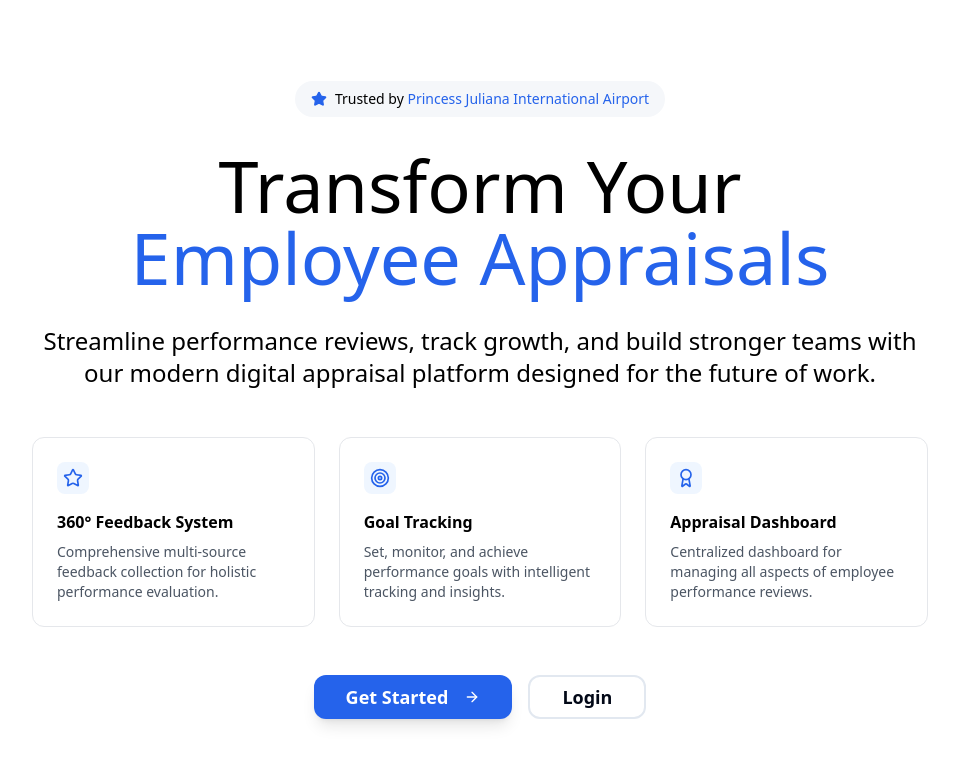
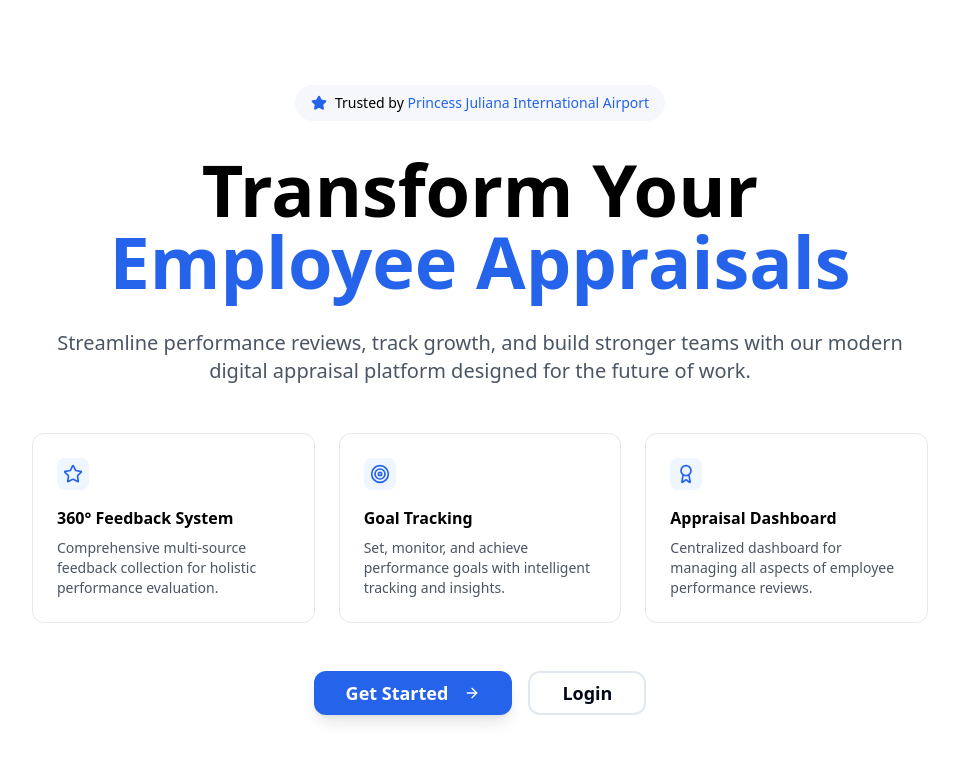
Before and after one commit to joshua-sx/pjiae-360, a React (Vite) app: page / in a window 1280 px wide. Shown: the top 764 px of the page, without its empty margins (160-1119 px from the left). Built offline with nearby package versions, Linux system fonts and the light colour scheme.

Commit message:
Refactor landing page text
Adjusted the font weight and color of the subheadline text on the landing page.

```diff
--- a/src/components/LandingPage.tsx
+++ b/src/components/LandingPage.tsx
@@ -98,7 +98,7 @@ const LandingPage = () => {
 
           <motion.div className="mb-12" variants={containerVariants}>
             <motion.h1
-              className="text-3xl sm:text-4xl md:text-5xl lg:text-6xl xl:text-7xl font-medium text-black mb-6 sm:mb-8 leading-tight"
+              className="text-3xl sm:text-4xl md:text-5xl lg:text-6xl xl:text-7xl font-bold text-black mb-6 sm:mb-8 leading-tight"
               variants={fadeInUp}
             >
               Transform Your
@@ -110,7 +110,7 @@ const LandingPage = () => {
               </motion.span>
             </motion.h1>
             <motion.p
-              className="text-base sm:text-lg md:text-xl lg:text-2xl text-black mb-6 sm:mb-8 max-w-4xl mx-auto leading-relaxed px-4 sm:px-0"
+              className="text-sm sm:text-base md:text-lg lg:text-xl text-gray-600 mb-6 sm:mb-8 max-w-4xl mx-auto leading-relaxed px-4 sm:px-0"
               variants={fadeInUp}
             >
               Streamline performance reviews, track growth, and build stronger teams with our modern digital appraisal platform designed for the future of work.
```
